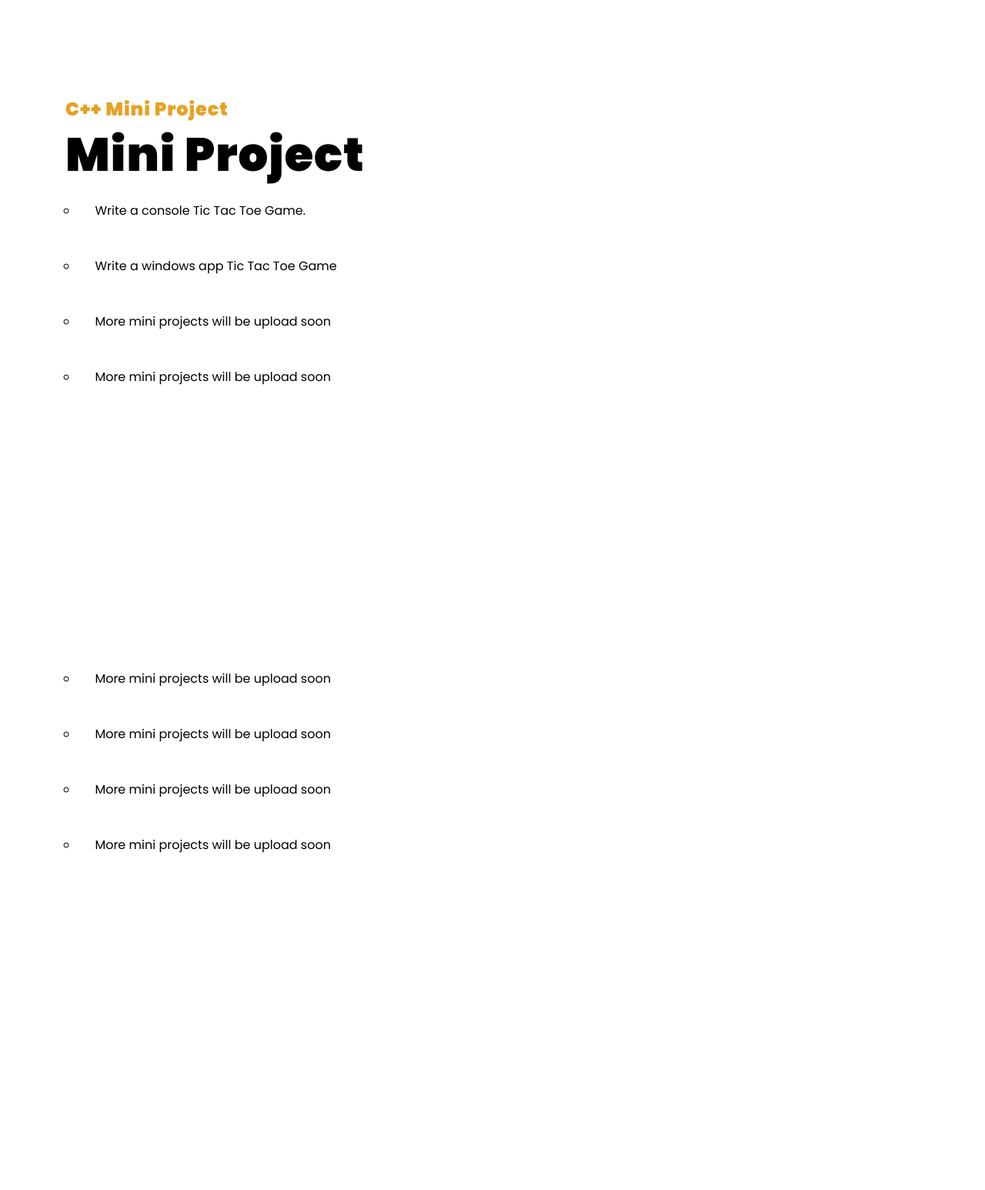
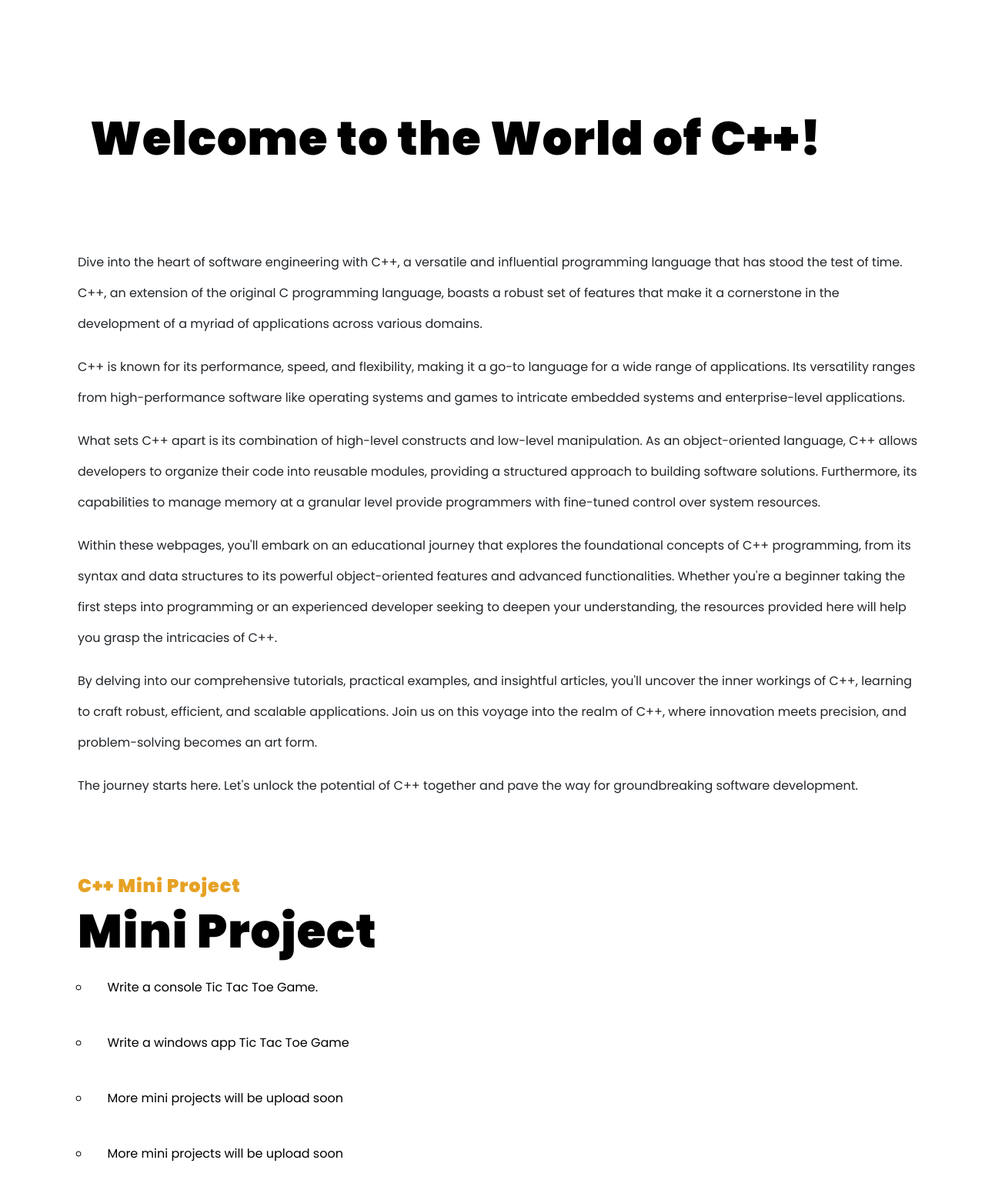
Before and after one commit to MahsaAbbasian/mahsaabbasian.ir, a plain HTML site: page cPlusPlusMiniProject.html in a window 1280 px wide. Shown: the part 80-1626 px from the top of the page at 77% size. Before the commit the page ends 1334 px from the top, so only its background shows below. Drawn offline with nearby package versions, Linux system fonts and the light colour scheme.

Commit message:
Refined styling for CPlusMiniProject and Home sections; enhanced visual consistency and user experience

```diff
--- a/cPlusPlusMiniProject.html
+++ b/cPlusPlusMiniProject.html
@@ -6,7 +6,8 @@
 
 
 	<title> Portfolio | Mahsa Abbasian </title>
-	<link rel="stylesheet" href="https://cdn.jsdelivr.net/npm/bootstrap@4.5.3/dist/css/bootstrap.min.css" integrity="sha384-TX8t27EcRE3e/ihU7zmQxVncDAy5uIKz4rEkgIXeMed4M0jlfIDPvg6uqKI2xXr2" crossorigin="anonymous">
+	<link rel="stylesheet" href="https://cdn.jsdelivr.net/npm/bootstrap@4.5.3/dist/css/bootstrap.min.css"
+		integrity="sha384-TX8t27EcRE3e/ihU7zmQxVncDAy5uIKz4rEkgIXeMed4M0jlfIDPvg6uqKI2xXr2" crossorigin="anonymous">
 	<link rel="stylesheet" type="text/css" href="style.css">
 	<link rel="stylesheet" type="text/css" href="home.html">
 	<link rel="shortcut icon" href="img/favicon.ico">
@@ -17,7 +18,8 @@
 	<header>
 		<nav class="navbar navbar-expand-lg navbar-dark fixed-top">
 			<a class="navbar-brand" href="#">Mahsa Abbasian</a>
-			<button class="navbar-toggler" type="button" data-toggle="collapse" data-target="#navbarSupportedContent" aria-controls="navbarSupportedContent" aria-expanded="false" aria-label="Toggle navigation">
+			<button class="navbar-toggler" type="button" data-toggle="collapse" data-target="#navbarSupportedContent"
+				aria-controls="navbarSupportedContent" aria-expanded="false" aria-label="Toggle navigation">
 				<span class="navbar-toggler-icon"></span>
 			</button>
 
@@ -38,38 +40,80 @@
 	</header>
 	<section id="about" class="basicExercises py-5">
 		<div class="row align-items-center container my-5 mx-auto">
+			<header class="header">
+				<h1>Welcome to the World of C++!</h1>
+			</header>
+			<div class="pBox">
+				<p>Dive into the heart of software engineering with C++, a versatile and influential programming
+					language
+					that has stood the test of time. C++, an extension of the original C programming language, boasts a
+					robust set of features that make it a cornerstone in the development of a myriad of applications
+					across
+					various domains.</p>
+
+				<p>C++ is known for its performance, speed, and flexibility, making it a go-to language for a wide range
+					of
+					applications. Its versatility ranges from high-performance software like operating systems and games
+					to
+					intricate embedded systems and enterprise-level applications.</p>
+
+				<p>What sets C++ apart is its combination of high-level constructs and low-level manipulation. As an
+					object-oriented language, C++ allows developers to organize their code into reusable modules,
+					providing
+					a structured approach to building software solutions. Furthermore, its capabilities to manage memory
+					at
+					a granular level provide programmers with fine-tuned control over system resources.</p>
+
+				<p>Within these webpages, you'll embark on an educational journey that explores the foundational
+					concepts of
+					C++ programming, from its syntax and data structures to its powerful object-oriented features and
+					advanced functionalities. Whether you're a beginner taking the first steps into programming or an
+					experienced developer seeking to deepen your understanding, the resources provided here will help
+					you
+					grasp the intricacies of C++.</p>
+
+				<p>By delving into our comprehensive tutorials, practical examples, and insightful articles, you'll
+					uncover
+					the inner workings of C++, learning to craft robust, efficient, and scalable applications. Join us
+					on
+					this voyage into the realm of C++, where innovation meets precision, and problem-solving becomes an
+					art
+					form.</p>
+
+				<p>The journey starts here. Let's unlock the potential of C++ together and pave the way for
+					groundbreaking software development.</p>
+			</div>
 			<ul>
 				<h2>C++ Mini Project</h2>
 				<h1>Mini Project</h1>
-				<li class="Liexe"><a class="exe" href="https://github.com/MahsaAbbasian/JavascriptBasic/tree/master/getElementByIdPractic">Write a console Tic Tac Toe Game.</a></li>
+				<li class="Liexe"><a class="exe"
+						href="https://github.com/MahsaAbbasian/JavascriptBasic/tree/master/getElementByIdPractic">Write
+						a console Tic Tac Toe Game.</a></li>
 
-				<li class="Liexe"><a class="exe" href="https://github.com/MahsaAbbasian/JavascriptBasic/tree/master/getElementByIdPractic">Write a windows app Tic Tac Toe Game</a></li>
+				<li class="Liexe"><a class="exe"
+						href="https://github.com/MahsaAbbasian/JavascriptBasic/tree/master/getElementByIdPractic">Write
+						a windows app Tic Tac Toe Game</a></li>
 
-				<li class="Liexe"><a class="exe" href="https://github.com/MahsaAbbasian/JavascriptBasic/tree/master/replacePictures">More mini projects will be upload soon</a></li>
+				<li class="Liexe"><a class="exe"
+						href="https://github.com/MahsaAbbasian/JavascriptBasic/tree/master/replacePictures">More mini
+						projects will be upload soon</a></li>
 
-				<li class="Liexe"><a class="exe" href="https://github.com/MahsaAbbasian/basicCplusPlus/blob/master/simpleCalculator.cpp">More mini projects will be upload soon</a></li>
-
-			</ul>
-		</div>
-	</section>
-	<section id="about" class="basicExercises py-5">
-		<div class="row align-items-center container my-5 mx-auto">
-			<ul>
-
-				<li class="Liexe"><a class="exe" href="https://github.com/MahsaAbbasian/miniProjectCplusPlus">More mini projects will be upload soon</a></li>
-
-				<li class="Liexe"><a class="exe" href="https://github.com/MahsaAbbasian/basicCplusPlus/blob/master/simpleCalculator.cpp">More mini projects will be upload soon</a></li>
-
-				<li class="Liexe"><a class="exe" href="https://github.com/MahsaAbbasian/basicCplusPlus/blob/master/simpleCalculator.cpp">More mini projects will be upload soon</a></li>
-
-				<li class="Liexe"><a class="exe" href="https://github.com/MahsaAbbasian/basicCplusPlus/blob/master/simpleCalculator.cpp">More mini projects will be upload soon</a></li>
+				<li class="Liexe"><a class="exe"
+						href="https://github.com/MahsaAbbasian/basicCplusPlus/blob/master/simpleCalculator.cpp">More
+						mini projects will be upload soon</a></li>
 
 			</ul>
 		</div>
 	</section>
 </body>
-<script src="https://code.jquery.com/jquery-3.5.1.slim.min.js" integrity="sha384-DfXdz2htPH0lsSSs5nCTpuj/zy4C+OGpamoFVy38MVBnE+IbbVYUew+OrCXaRkfj" crossorigin="anonymous"></script>
-<script src="https://cdn.jsdelivr.net/npm/popper.js@1.16.1/dist/umd/popper.min.js" integrity="sha384-9/reFTGAW83EW2RDu2S0VKaIzap3H66lZH81PoYlFhbGU+6BZp6G7niu735Sk7lN" crossorigin="anonymous"></script>
-<script src="https://cdn.jsdelivr.net/npm/bootstrap@4.5.3/dist/js/bootstrap.min.js" integrity="sha384-w1Q4orYjBQndcko6MimVbzY0tgp4pWB4lZ7lr30WKz0vr/aWKhXdBNmNb5D92v7s" crossorigin="anonymous"></script>
+<script src="https://code.jquery.com/jquery-3.5.1.slim.min.js"
+	integrity="sha384-DfXdz2htPH0lsSSs5nCTpuj/zy4C+OGpamoFVy38MVBnE+IbbVYUew+OrCXaRkfj"
+	crossorigin="anonymous"></script>
+<script src="https://cdn.jsdelivr.net/npm/popper.js@1.16.1/dist/umd/popper.min.js"
+	integrity="sha384-9/reFTGAW83EW2RDu2S0VKaIzap3H66lZH81PoYlFhbGU+6BZp6G7niu735Sk7lN"
+	crossorigin="anonymous"></script>
+<script src="https://cdn.jsdelivr.net/npm/bootstrap@4.5.3/dist/js/bootstrap.min.js"
+	integrity="sha384-w1Q4orYjBQndcko6MimVbzY0tgp4pWB4lZ7lr30WKz0vr/aWKhXdBNmNb5D92v7s"
+	crossorigin="anonymous"></script>
 
 </html>
--- a/home.html
+++ b/home.html
@@ -69,6 +69,10 @@
 				<a class="exe" href="BasicJavaScriptExercises.html">Basic Javascript</a>
 				<a class="exe" href="BasicCPlusPlusExercises.html">Basic Python</a>
 				<a class="exe" href="BasicCPlusPlusExercises.html">Basic Kotlin </a>
+
+			</div>
+			<div class="text col-lg-6 col-md-6 col-12 w-50">
+				<h6>Basic Level</h6>
 
 			</div>
 			<div class="img col-lg-6 col-md-6 col-12 w-75">
--- a/style.css
+++ b/style.css
@@ -177,14 +177,32 @@
   background: #fff;
   padding-top: 10rem !important;
 }
+.basicExercises .row .header{
+    background: #fff;
+    display: flex;
+    flex-direction: column;
+    margin-right: 1rem;
+    padding-top: 1rem;
+    margin-bottom: 5rem;
+    padding-left: 1rem !important;
+    padding-right: 1rem !important;
+}
+.basicExercises .row .pBox{
+  background-color: #fff;
+  flex-direction: column;
+    margin-right: 1rem;
+    padding-top: 1rem;
+    margin-bottom: 5rem;
+    line-height: 2.5rem;
 
+}
 .basicLevel .row .text {
   max-width: 100%;
   display: flex;
   flex-direction: column;
   justify-content: flex-start;
   text-align: left;
-  padding: 2rem 1.2rem;
+  padding: 0rem;
   margin-left: 0;
 }
 
@@ -229,7 +247,7 @@
 }
 
 .miniProject {
-  background: #ffffff#fff;
+  background: #ffffff;
   padding-top: 0.1rem !important;
 }
 
@@ -475,10 +493,22 @@
 /************************************************************************************************/
 /******************************* styling the exercisses page ******************************************/
 /************************************************************************************************/
+
+.basicExercises header {
+  background-color: red;
+  display: flex;
+  flex-direction: column;
+  margin-bottom: 2rem;;
+  font-weight: 900;
+  font-size: 1.5rem;
+  letter-spacing: 0.9px;
+}
 .basicExercises {
-  background: #fff;
+  /* background: #fff; */
+
   padding-top: 10rem !important;
   margin-bottom: 0rem;
+  margin-left: 2rem;
 }
 
 .basicExercises h2 {
```
